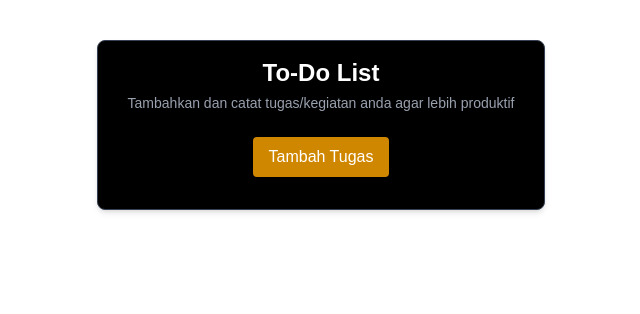
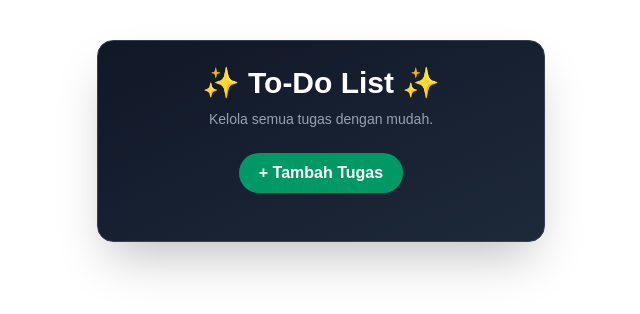
Before and after one commit to Ibnub00/todolist, a Next.js app: page / in a window 1280 px wide. Shown: the top 314 px of the page, without its empty margins (319-959 px from the left). Built offline with nearby package versions, Linux system fonts and the light colour scheme; no server answers; the database is empty.

Commit message:
Update todolist.tsx

```diff
--- a/src/components/todolist.tsx
+++ b/src/components/todolist.tsx
@@ -53,7 +53,7 @@ export default function TodoList() {
     const now = new Date().getTime();
     const difference = deadlineTime - now;
 
-    if (difference <= 0) return 'Waktu habis!';
+    if (difference <= 0) return '⛔ Waktu habis!';
 
     const hours = Math.floor(difference / (1000 * 60 * 60));
     const minutes = Math.floor((difference % (1000 * 60 * 60)) / (1000 * 60));
@@ -64,7 +64,7 @@ export default function TodoList() {
 
   const addTask = async () => {
     const { value: formValues } = await Swal.fire({
-      title: 'Tambahkan tugas baru',
+      title: 'Tambahkan Tugas Baru',
       html:
         '<input id="swal-input1" class="swal2-input" placeholder="Nama tugas">' +
         '<input id="swal-input2" type="datetime-local" class="swal2-input">',
@@ -93,7 +93,7 @@ export default function TodoList() {
 
   const editTask = async (task: Task) => {
     const { value: formValues } = await Swal.fire({
-      title: 'Edit tugas',
+      title: 'Edit Tugas',
       html:
         `<input id="swal-input1" class="swal2-input" value="${task.text}" placeholder="Nama tugas">` +
         `<input id="swal-input2" type="datetime-local" class="swal2-input" value="${task.deadline}">`,
@@ -139,30 +139,30 @@ export default function TodoList() {
   };
 
   return (
-    <div className="max-w-md mx-auto mt-10 p-4 bg-black shadow-md rounded-lg border border-gray-700">
-      <h1 className="text-2xl text-white font-bold mb-1 text-center">To-Do List</h1>
+    <div className="max-w-md mx-auto mt-10 p-6 bg-gradient-to-br from-gray-900 to-gray-800 rounded-2xl shadow-2xl border border-gray-700">
+      <h1 className="text-3xl font-bold text-white mb-2 text-center">✨ To-Do List ✨</h1>
       <p className="text-sm text-gray-400 mb-6 text-center">
-        Tambahkan dan catat tugas/kegiatan anda agar lebih produktif
+        Kelola semua tugas dengan mudah.
       </p>
-      <div className="flex justify-center mb-4">
+      <div className="flex justify-center mb-6">
         <button
           onClick={addTask}
-          className="bg-yellow-600 bg-opacity-30 text-white px-4 py-2 rounded hover:bg-yellow-600 hover:bg-opacity-40"
+          className="px-5 py-2 bg-emerald-600 hover:bg-emerald-500 text-white rounded-full font-semibold transition"
         >
-          Tambah Tugas
+          + Tambah Tugas
         </button>
       </div>
       <ul>
         <AnimatePresence>
           {tasks.map((task) => {
             const timeLeft = calculateTimeRemaining(task.deadline);
-            const isExpired = timeLeft === 'Waktu habis!';
+            const isExpired = timeLeft === '⛔ Waktu habis!';
 
             const taskColor = task.completed
-              ? 'bg-gray-400 bg-opacity-20' // ✅ completed → abu abu transparan
+              ? 'bg-gray-600 bg-opacity-20'
               : isExpired
-              ? 'bg-red-900'               // expired → merah gelap
-              : 'bg-yellow-600 bg-opacity-30'; // normal → kuning transparan
+              ? 'bg-red-700 bg-opacity-50'
+              : 'bg-emerald-700 bg-opacity-20';
 
             return (
               <motion.li
@@ -171,13 +171,13 @@ export default function TodoList() {
                 animate={{ opacity: 1, y: 0 }}
                 exit={{ opacity: 0, x: -20 }}
                 transition={{ duration: 0.3 }}
-                className={`flex flex-col justify-between p-3 mb-3 rounded-lg ${taskColor}`}
+                className={`flex flex-col justify-between p-4 mb-4 rounded-xl ${taskColor}`}
               >
                 <div className="flex justify-between items-center">
                   <span
                     onClick={() => toggleTask(task.id)}
-                    className={`cursor-pointer text-white ${
-                      task.completed ? 'line-through' : 'font-semibold'
+                    className={`cursor-pointer text-white text-lg ${
+                      task.completed ? 'line-through opacity-60' : 'font-semibold'
                     }`}
                   >
                     {task.text}
@@ -185,32 +185,22 @@ export default function TodoList() {
                   <div className="flex gap-2">
                     <button
                       onClick={() => editTask(task)}
-                      className="bg-blue-500 text-white px-2 py-1 rounded hover:bg-blue-400 text-sm"
+                      className="px-3 py-1 text-xs font-medium bg-blue-600 hover:bg-blue-500 text-white rounded-full transition"
                     >
                       Edit
                     </button>
                     <button
                       onClick={() => deleteTask(task.id)}
-                      className="bg-red-600 text-white px-2 py-1 rounded hover:bg-red-500 text-sm"
+                      className="px-3 py-1 text-xs font-medium bg-rose-600 hover:bg-rose-500 text-white rounded-full transition"
                     >
                       Hapus
                     </button>
                   </div>
                 </div>
-                <p
-                  className={`text-xs text-white mt-1 ${
-                    task.completed ? 'line-through' : ''
-                  }`}
-                >
-                  Deadline: {new Date(task.deadline).toLocaleString()}
-                </p>
-                <p
-                  className={`text-xs text-white mt-1 ${
-                    task.completed ? 'line-through' : ''
-                  }`}
-                >
-                  ⏳ {timeRemaining[task.id] || 'Menghitung...'}
-                </p>
+                <div className="mt-3 text-xs text-gray-300">
+                  <p>📅 {new Date(task.deadline).toLocaleString()}</p>
+                  <p>⏳ {timeRemaining[task.id] || 'Menghitung...'}</p>
+                </div>
               </motion.li>
             );
           })}
```
